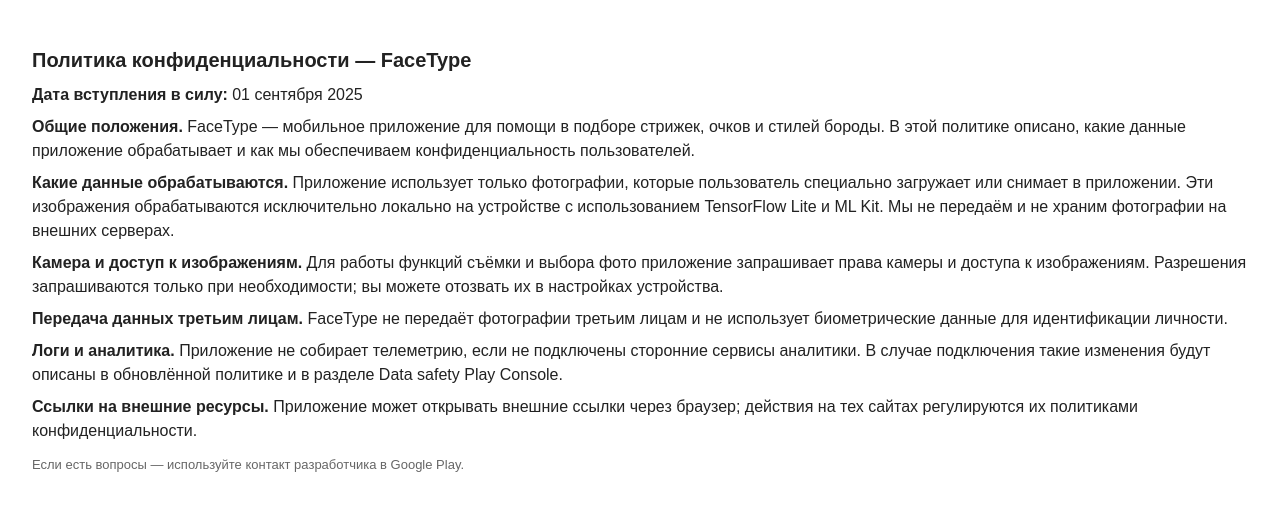
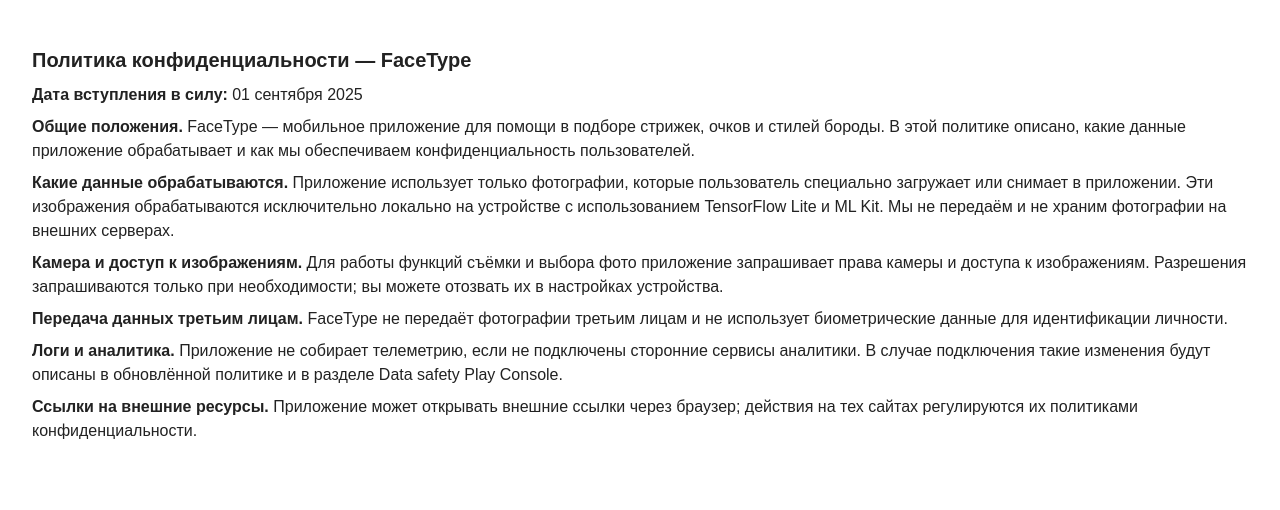
Before and after one commit to KuzDzho/facetype-privacy-policy, a plain HTML site: page index.html in a window 1280 px wide. Drawn offline with Linux system fonts and the light colour scheme.

Commit message:
Update index.html

```diff
--- a/index.html
+++ b/index.html
@@ -28,6 +28,5 @@
 
   <p><strong>Ссылки на внешние ресурсы.</strong> Приложение может открывать внешние ссылки через браузер; действия на тех сайтах регулируются их политиками конфиденциальности.</p>
 
-  <p class="small">Если есть вопросы — используйте контакт разработчика в Google Play.</p>
 </body>
 </html>
```
